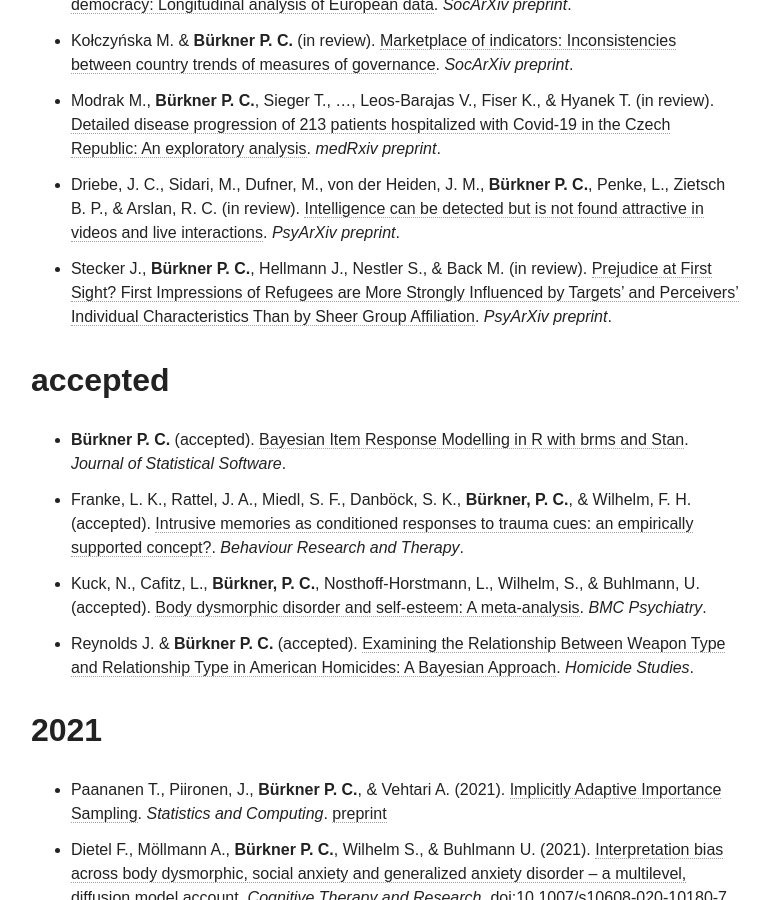
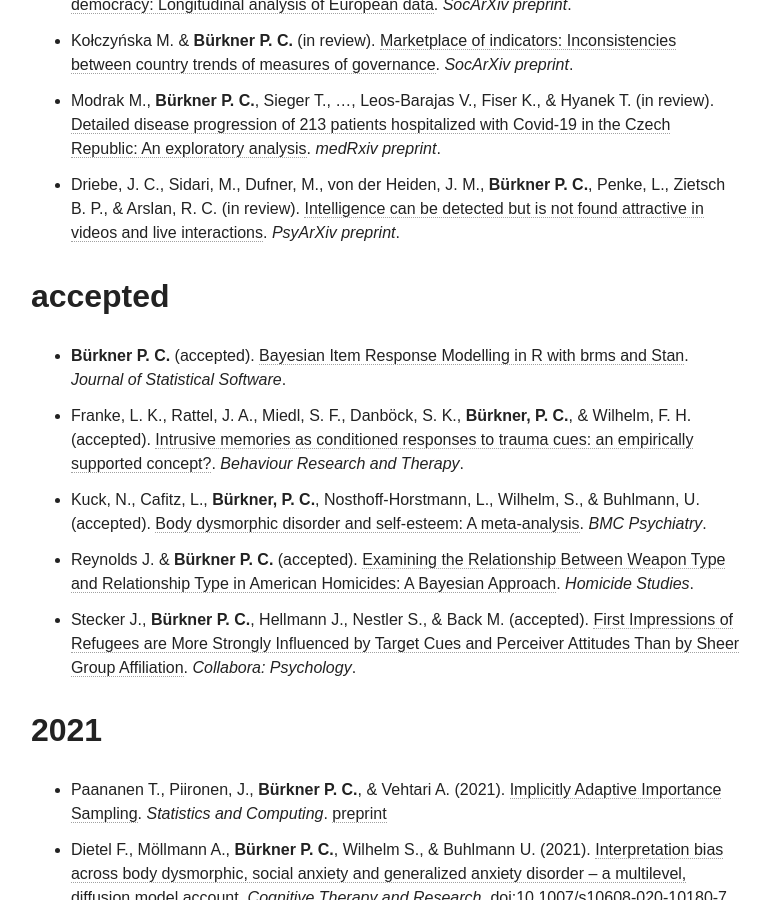
Before and after one commit to paul-buerkner/paul-buerkner.github.io, a Jekyll site: the page built from publications/index.md, in a window 1280 px wide and 900 px high, scrolled down 1469 px. Shown: the whole window, without its empty margins (255-1024 px from the left). Built offline with Jekyll 4.4.1, drawn with Linux system fonts in a browser that asks for light colours; nearby versions of some CDN libraries.

Commit message:
move paper to accepted

```diff
--- a/publications/index.md
+++ b/publications/index.md
@@ -23,7 +23,6 @@
 * Modrak M., **Bürkner P. C.**, Sieger T., ..., Leos-Barajas V., Fiser K., & Hyanek T. (in review).
 [Detailed disease progression of 213 patients hospitalized with Covid-19 in the Czech Republic: An exploratory analysis](https://www.medrxiv.org/content/10.1101/2020.12.03.20239863v1). *medRxiv preprint*.
 * Driebe, J. C., Sidari, M., Dufner, M., von der Heiden, J. M., **Bürkner P. C.**, Penke, L., Zietsch B. P., & Arslan, R. C. (in review). [Intelligence can be detected but is not found attractive in videos and live interactions](https://psyarxiv.com/qv3eh/). *PsyArXiv preprint*.
-* Stecker J., **Bürkner P. C.**, Hellmann J., Nestler S., & Back M. (in review). [Prejudice at First Sight? First Impressions of Refugees are More Strongly Influenced by Targets’ and Perceivers’ Individual Characteristics Than by Sheer Group Affiliation](https://psyarxiv.com/wt6kr). *PsyArXiv preprint*.
 
 ## accepted
 
@@ -31,6 +30,7 @@
 * Franke, L. K., Rattel, J. A., Miedl, S. F., Danböck, S. K., **Bürkner, P. C.**, & Wilhelm, F. H. (accepted). [Intrusive memories as conditioned responses to trauma cues: an empirically supported concept?](https://psyarxiv.com/t5h97/). *Behaviour Research and Therapy*.
 * Kuck, N., Cafitz, L., **Bürkner, P. C.**, Nosthoff-Horstmann, L., Wilhelm, S., & Buhlmann, U. (accepted). [Body dysmorphic disorder and self-esteem: A meta-analysis](https://psyarxiv.com/5g32t/). *BMC Psychiatry*.
 * Reynolds J. & **Bürkner P. C.** (accepted). [Examining the Relationship Between Weapon Type and Relationship Type in American Homicides: A Bayesian Approach](https://psyarxiv.com/tf7je/). *Homicide Studies*.
+* Stecker J., **Bürkner P. C.**, Hellmann J., Nestler S., & Back M. (accepted). [First Impressions of Refugees are More Strongly Influenced by Target Cues and Perceiver Attitudes Than by Sheer Group Affiliation](https://psyarxiv.com/wt6kr). *Collabora: Psychology*.
 
 ## 2021
 
```
